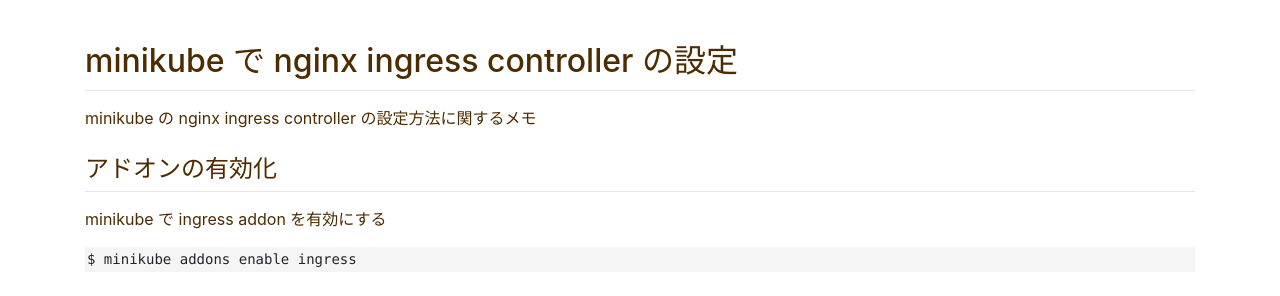
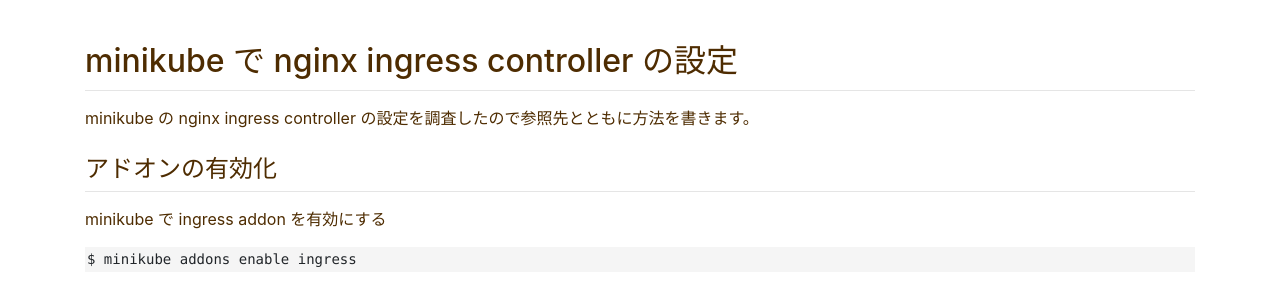
Before and after one commit to noriyukipy/blog, a Jekyll site: the page built from article/20191103-minikube_nginx_ingress_controller.md, in a window 1280 px wide. Shown: the part 288-584 px from the top of the page. Built offline with Jekyll 4.4.1, drawn with Linux system fonts in a browser that asks for light colours; our own code applies the rules of GitHub Pages for plain Markdown files.

Commit message:
記事を更新

```diff
--- a/article/20191103-minikube_nginx_ingress_controller.md
+++ b/article/20191103-minikube_nginx_ingress_controller.md
@@ -1,6 +1,6 @@
 # minikube で nginx ingress controller の設定
 
-minikube の nginx ingress controller の設定方法に関するメモ
+minikube の nginx ingress controller の設定を調査したので参照先とともに方法を書きます。
 
 ## アドオンの有効化
 
```
